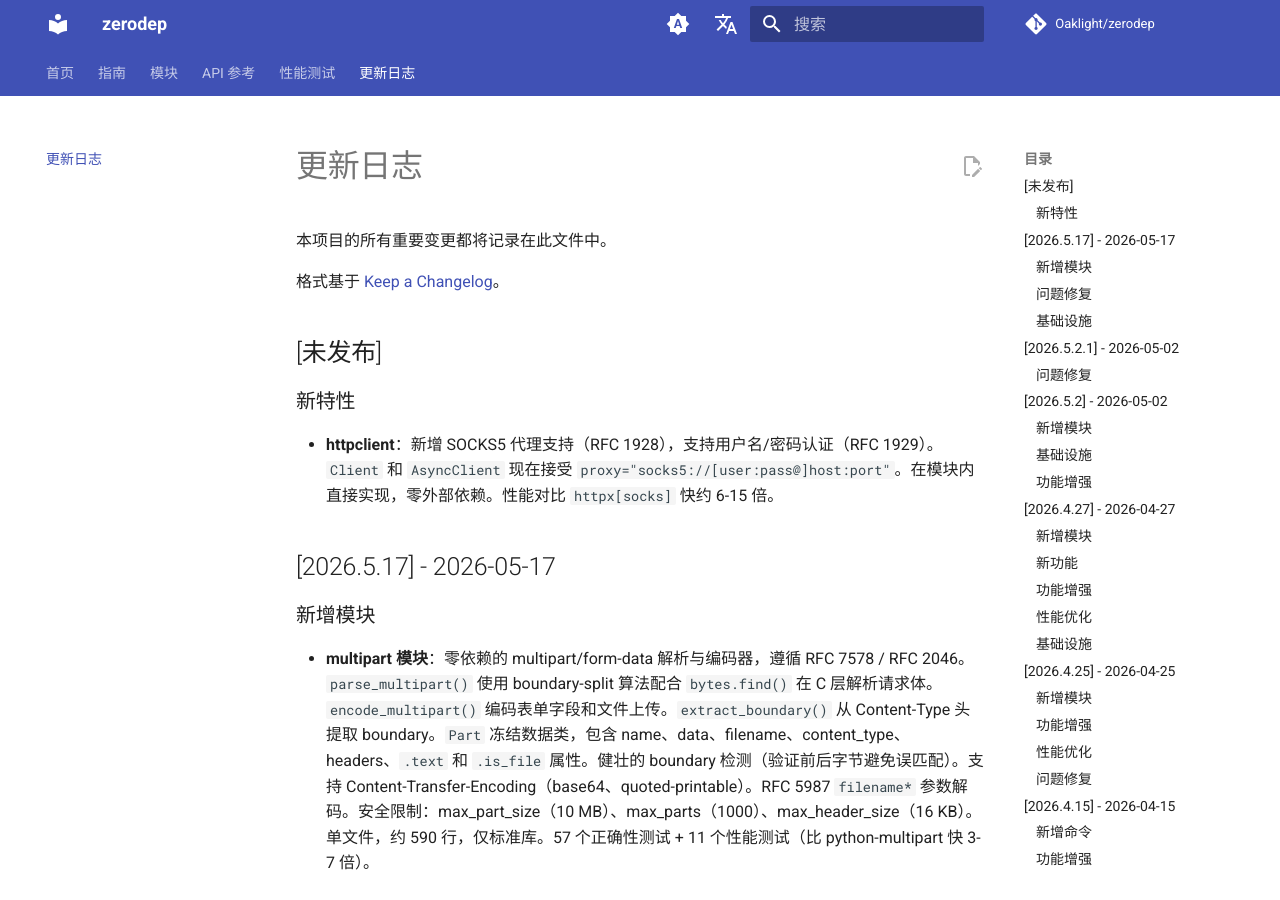
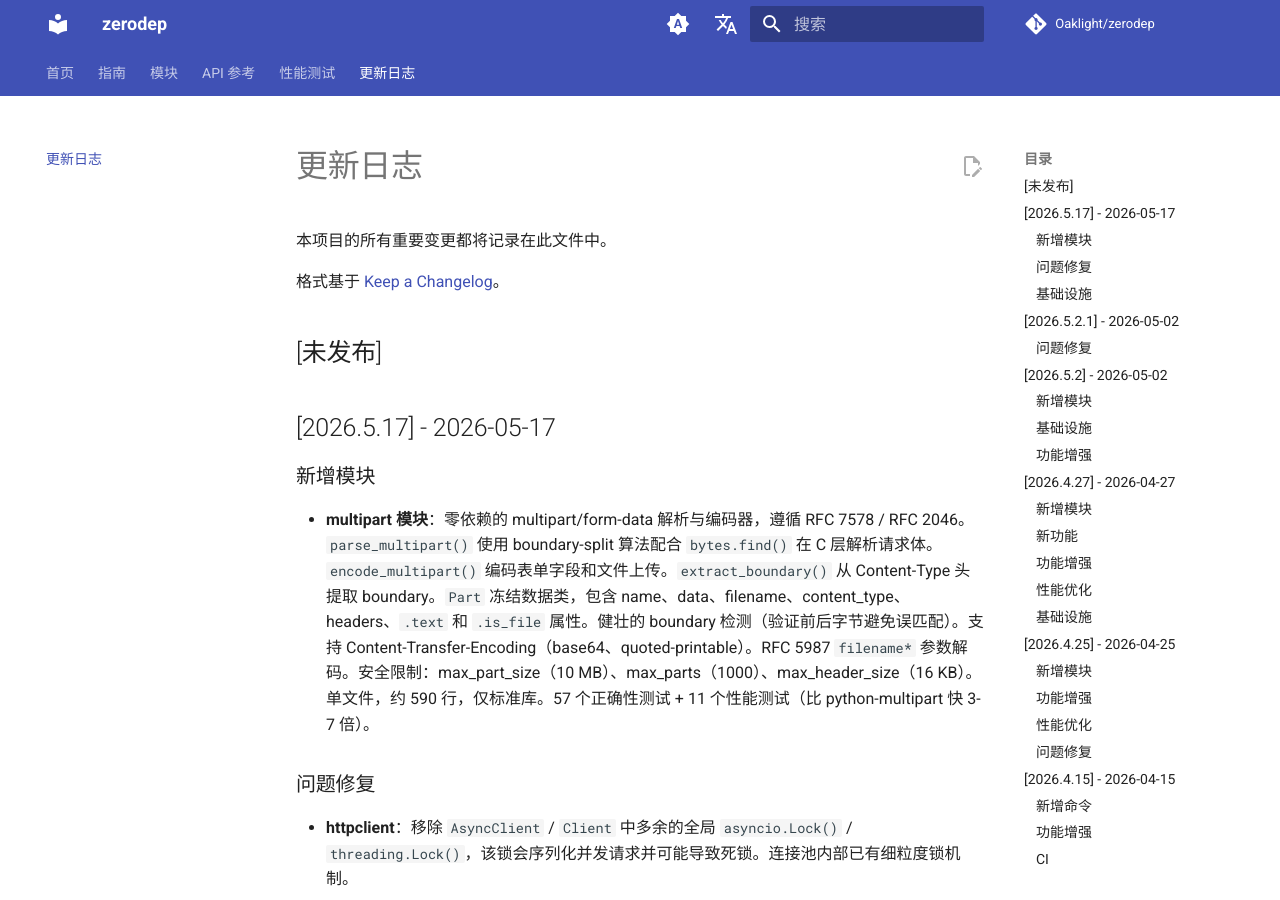
Before and after one commit to Oaklight/zerodep, an MkDocs documentation site: the page built from docs/changelog.md, in a window 1280 px wide and 900 px high. Built offline with MkDocs 1.6.1 and Material for MkDocs 9.7.7, drawn with Linux system fonts in a browser that asks for light colours; comment, search, counter and statistics services are not loaded.

Commit message:
docs: remove stale SOCKS5 entry from Unreleased (already in v2026.5.5.1)

```diff
--- a/docs/changelog.md
+++ b/docs/changelog.md
@@ -5,10 +5,6 @@
 格式基于 [Keep a Changelog](https://keepachangelog.com/zh-CN/1.1.0/)。
 
 ## [未发布]
-
-### 新特性
-
-- **httpclient**：新增 SOCKS5 代理支持（RFC 1928），支持用户名/密码认证（RFC 1929）。`Client` 和 `AsyncClient` 现在接受 `proxy="socks5://[user:pass@]host:port"`。在模块内直接实现，零外部依赖。性能对比 `httpx[socks]` 快约 6-15 倍。
 
 ## [2026.5.17] - 2026-05-17
 
```
